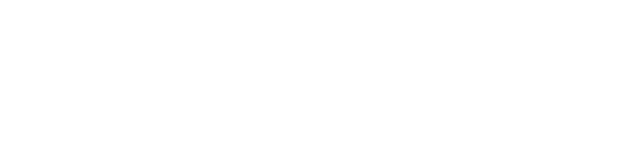
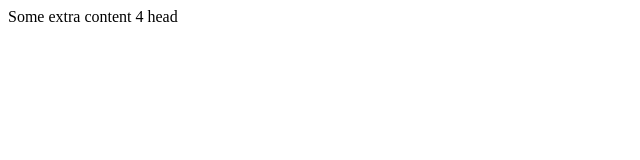
Before and after one commit to ryanglover24/crap-portfolio, a plain HTML site: page index.html in a window 1280 px wide. Shown: the whole page, without its empty margins (0-640 px from the left). Drawn offline with Linux system fonts and the light colour scheme.

Commit message:
added index html

```diff
--- a/index.html
+++ b/index.html
@@ -7,7 +7,7 @@
 
     <body>
 
-
+        <div>Some extra content 4 head</div>
 
 
     </body>
```
